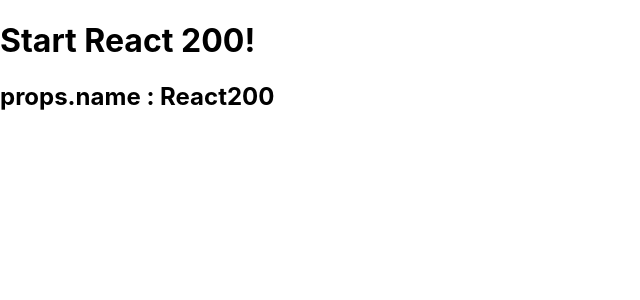
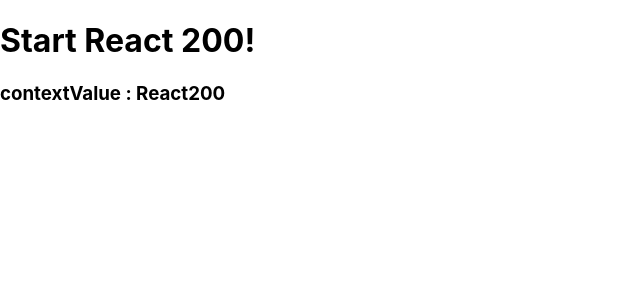
Before and after one commit to prsn-ts/react200, a React (Create React App) app: page / in a window 1280 px wide. Shown: the top 300 px of the page, without its empty margins (0-640 px from the left). Built offline with nearby package versions, Linux system fonts and the light colour scheme.

Commit message:
컨텍스트 api 사용하기(중급 076)

```diff
--- a/src/App.js
+++ b/src/App.js
@@ -1,11 +1,11 @@
 import React from 'react';
-import ReactHoc from './Hoc/R075_ReactHoc'
+import ContextApi from './Context/R076_ContextApi'
 
 function App() {
   return (
     <div>
       <h1>Start React 200!</h1>
-      <ReactHoc name='React200'/>
+      <ContextApi/>
     </div>
   );
 }
--- /dev/null
+++ b/src/Context/R076_ContextApi.js
@@ -0,0 +1,17 @@
+import React from 'react'
+import Children from './contextChildren';
+
+const {Provider, Consumer} = React.createContext()
+export {Consumer}
+
+class R076_ContextApi extends React.Component {
+    render() {
+        return (
+            <Provider value='React200'>
+                <Children />
+            </Provider>
+        )
+    }
+}
+
+export default R076_ContextApi;
--- /dev/null
+++ b/src/Context/contextChildren.js
@@ -0,0 +1,11 @@
+import React from 'react'
+import Children2 from './contextChildren2';
+
+class contextChildren extends React.Component {
+    render() {
+        return (
+            <Children2 />
+        )
+    }
+}
+export default contextChildren;
--- /dev/null
+++ b/src/Context/contextChildren2.js
@@ -0,0 +1,13 @@
+import React from 'react'
+import {Consumer} from './R076_ContextApi';
+
+class contextChildren2 extends React.Component {
+    render() {
+        return (
+            <Consumer>
+                {contextValue=> <h3>{`contextValue : ${contextValue}`}</h3>}
+            </Consumer>
+        )
+    }
+}
+export default contextChildren2;
```
